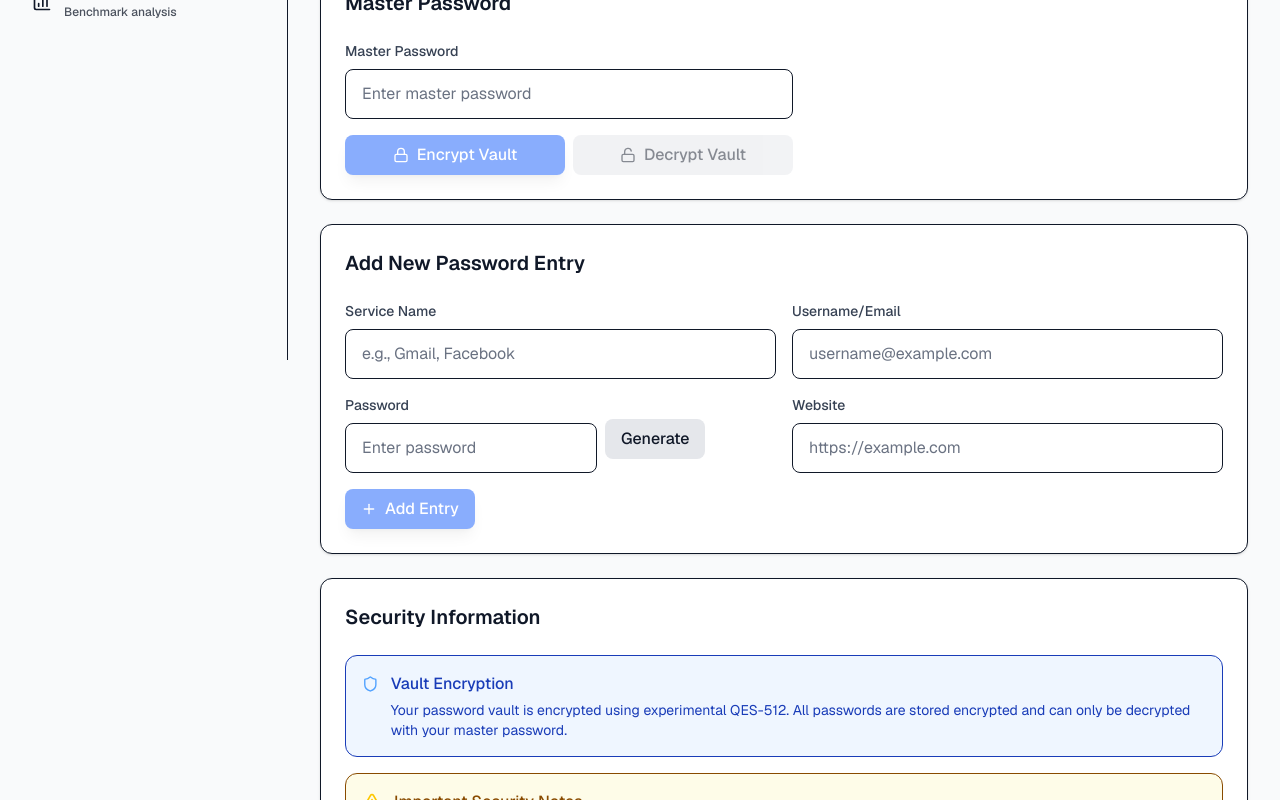
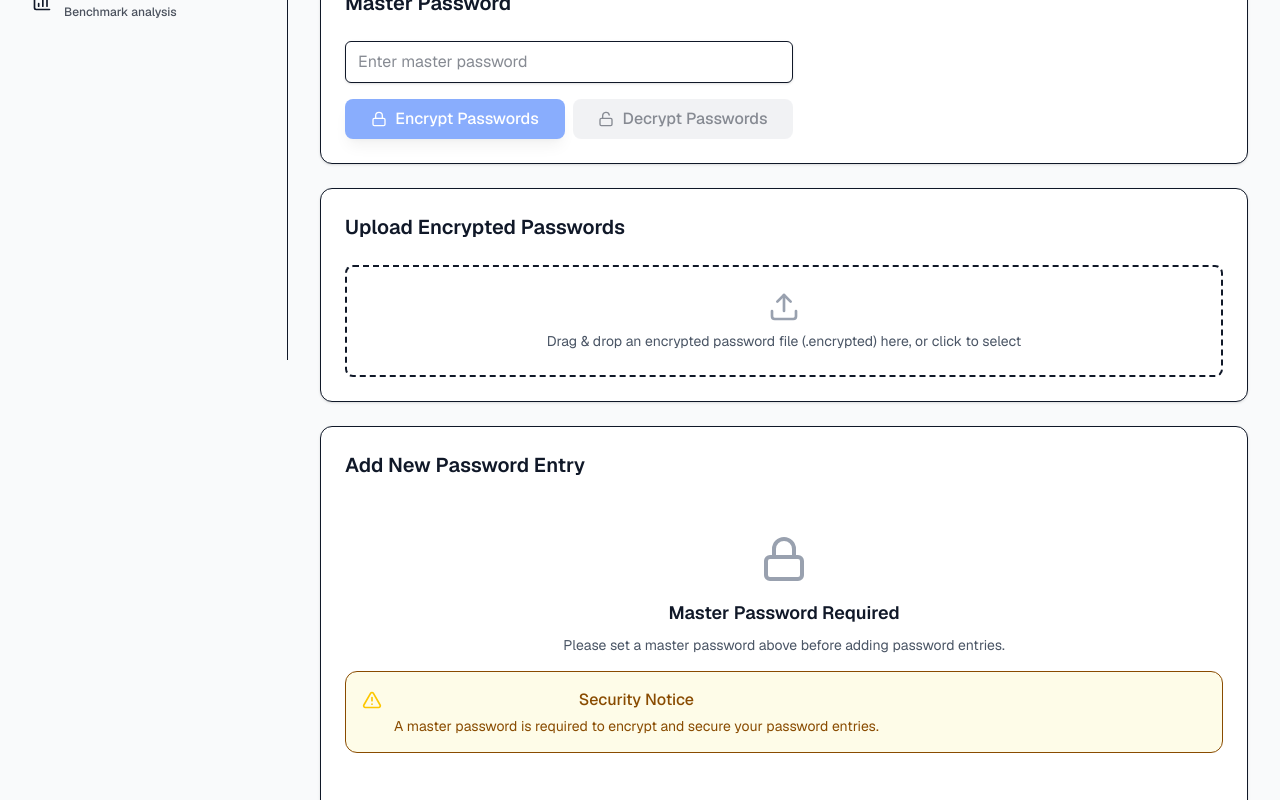
Before and after one commit to thacher/quantum-cryption, a Next.js app: page /password-manager in a window 1280 px wide. Shown: the part 440-1240 px from the top of the page. Built offline with nearby package versions, Linux system fonts and the light colour scheme.

Commit message:
password manager upload encryption  fixes

```diff
--- a/src/app/page.tsx
+++ b/src/app/page.tsx
@@ -259,10 +259,6 @@ export default function FileVault() {
                 for research and educational purposes only. QES is not an officially recognized
                 cryptographic standard. Do not use for production or real-world sensitive data.
               </p>
-              <p className="mt-2">
-                <strong>Note:</strong> Encrypted files (.encrypted) contain JSON data and cannot be opened
-                with normal applications like Preview. Use this File Vault to decrypt them.
-              </p>
             </div>
           </div>
         </div>
--- a/src/app/password-manager/page.tsx
+++ b/src/app/password-manager/page.tsx
@@ -15,11 +15,14 @@ import {
   Shield,
   Lock,
   Unlock,
-  AlertTriangle
+  AlertTriangle,
+  Upload,
+  FileText
 } from 'lucide-react';
 import { Card, Button, Input, Alert, Badge, ProgressBar } from '@/components/ui';
 import { QES512 } from '@/lib/crypto/qes512';
 import { CryptoAnalyzer } from '@/lib/crypto/analyzer';
+import { useDropzone } from 'react-dropzone';
 
 interface PasswordEntry {
   id: string;
@@ -42,6 +45,8 @@ export default function PasswordManager() {
     website: ''
   });
   const [isEncrypted, setIsEncrypted] = useState(false);
+  const [uploadedFile, setUploadedFile] = useState<File | null>(null);
+  const [isProcessingFile, setIsProcessingFile] = useState(false);
   const [showPasswords, setShowPasswords] = useState<{ [key: string]: boolean }>({});
   const [entropyAnalysis, setEntropyAnalysis] = useState<{
     entropy: number;
@@ -53,6 +58,11 @@ export default function PasswordManager() {
   const qes512 = new QES512();
 
   const addEntry = () => {
+    if (!masterPassword) {
+      alert('Please set a master password before adding password entries.');
+      return;
+    }
+
     if (!newEntry.name || !newEntry.username || !newEntry.password) return;
 
     const entry: PasswordEntry = {
@@ -64,11 +74,11 @@ export default function PasswordManager() {
     setNewEntry({ name: '', username: '', password: '', website: '' });
   };
 
-  const encryptVault = async () => {
+  const encryptPasswords = async () => {
     if (!masterPassword || entries.length === 0) return;
 
-    const vaultData = JSON.stringify(entries);
-    const result = qes512.encrypt(vaultData, masterPassword);
+    const passwordData = JSON.stringify(entries);
+    const result = qes512.encrypt(passwordData, masterPassword);
 
     // Update entries with encrypted data
     setEntries(prev => prev.map(entry => ({
@@ -79,16 +89,35 @@ export default function PasswordManager() {
     })));
 
     setIsEncrypted(true);
+
+    // Download encrypted passwords file (matching File Vault structure)
+    const encryptedData = {
+      ciphertext: result.ciphertext,
+      iv: result.iv,
+      salt: result.salt,
+      algorithm: result.algorithm,
+      layers: result.layers || 2
     };
 
-  const decryptVault = async () => {
+    const blob = new Blob([JSON.stringify(encryptedData, null, 2)], { type: 'text/plain' });
+    const url = URL.createObjectURL(blob);
+    const a = document.createElement('a');
+    a.href = url;
+    a.download = `passwords-${new Date().toISOString().split('T')[0]}.encrypted`;
+    document.body.appendChild(a);
+    a.click();
+    document.body.removeChild(a);
+    URL.revokeObjectURL(url);
+  };
+
+  const decryptPasswords = async () => {
     if (!masterPassword || !isEncrypted) return;
 
     try {
       const firstEntry = entries.find(e => e.encrypted);
       if (!firstEntry?.encrypted || !firstEntry?.iv) return;
 
-      const result = qes512.decrypt(firstEntry.encrypted, masterPassword, firstEntry.iv);
+      const result = qes512.decrypt(firstEntry.encrypted, masterPassword, firstEntry.iv, firstEntry.salt);
 
       const decryptedEntries = JSON.parse(result.plaintext);
       setEntries(decryptedEntries);
@@ -112,6 +141,60 @@ export default function PasswordManager() {
 
   const copyToClipboard = (text: string) => {
     navigator.clipboard.writeText(text);
+  };
+
+  // Function to detect if a file is encrypted based on file extension
+  const detectFileType = (file: File): 'encrypted' | 'unencrypted' => {
+    // Check if file has .encrypted extension
+    if (file.name.toLowerCase().endsWith('.encrypted')) {
+      return 'encrypted';
+    }
+    return 'unencrypted';
+  };
+
+  const onDrop = (acceptedFiles: File[]) => {
+    const file = acceptedFiles[0];
+    if (file) {
+      const fileType = detectFileType(file);
+      if (fileType === 'encrypted') {
+        setUploadedFile(file);
+      } else {
+        alert('Please upload a .encrypted file. Only encrypted password files are supported.');
+      }
+    }
+  };
+
+  const { getRootProps, getInputProps, isDragActive } = useDropzone({
+    onDrop,
+    multiple: false,
+    maxSize: 10 * 1024 * 1024 // 10MB limit for password files
+  });
+
+  const uploadAndDecryptPasswords = async () => {
+    if (!uploadedFile || !masterPassword) return;
+
+    setIsProcessingFile(true);
+    try {
+      const fileContent = await uploadedFile.text();
+      const encryptedData = JSON.parse(fileContent);
+
+      const result = qes512.decrypt(
+        encryptedData.ciphertext,
+        masterPassword,
+        encryptedData.iv,
+        encryptedData.salt
+      );
+
+      const decryptedEntries = JSON.parse(result.plaintext);
+      setEntries(decryptedEntries);
+      setIsEncrypted(true);
+      setUploadedFile(null);
+    } catch (error) {
+      console.error('Decryption error:', error);
+      alert('Failed to decrypt password file. Please check your master password.');
+    } finally {
+      setIsProcessingFile(false);
+    }
   };
 
   const analyzePasswordEntropy = (password: string) => {
@@ -191,37 +274,99 @@ export default function PasswordManager() {
       {/* Master Password */}
       <Card title="Master Password">
         <div className="max-w-md space-y-4">
-          <Input
+          <input
             type="password"
-            label="Master Password"
             value={masterPassword}
             onChange={(e) => setMasterPassword(e.target.value)}
             placeholder="Enter master password"
+            className="w-full px-3 py-2 border border-gray-300 dark:border-gray-600 rounded-md shadow-sm focus:outline-none focus:ring-blue-500 focus:border-blue-500 bg-white dark:bg-gray-800 text-gray-900 dark:text-gray-100"
           />
           <div className="flex space-x-2">
             <Button
-              onClick={encryptVault}
+              onClick={encryptPasswords}
               disabled={!masterPassword || entries.length === 0 || isEncrypted}
               className="flex-1"
             >
               <Lock className="h-4 w-4 mr-2" />
-              Encrypt Vault
+              Encrypt Passwords
             </Button>
             <Button
-              onClick={decryptVault}
+              onClick={decryptPasswords}
               variant="secondary"
               disabled={!masterPassword || !isEncrypted}
               className="flex-1"
             >
               <Unlock className="h-4 w-4 mr-2" />
-              Decrypt Vault
+              Decrypt Passwords
             </Button>
           </div>
         </div>
       </Card>
 
+      {/* Upload Encrypted Passwords */}
+      <Card title="Upload Encrypted Passwords">
+        <div className="space-y-4">
+          <div
+            {...getRootProps()}
+            className={`border-2 border-dashed rounded-lg p-6 text-center cursor-pointer transition-colors ${
+              isDragActive
+                ? 'border-blue-500 bg-blue-50 dark:bg-blue-900/20'
+                : 'border-gray-300 dark:border-gray-600 hover:border-gray-400 dark:hover:border-gray-500'
+            }`}
+          >
+            <input {...getInputProps()} />
+            <Upload className="mx-auto h-8 w-8 text-gray-400 mb-2" />
+            <p className="text-sm text-gray-600 dark:text-gray-400">
+              {isDragActive
+                ? 'Drop the encrypted file here...'
+                : 'Drag & drop an encrypted password file (.encrypted) here, or click to select'}
+            </p>
+          </div>
+
+          {uploadedFile && (
+            <div className="flex items-center justify-between p-3 bg-gray-50 dark:bg-gray-800 rounded-lg">
+              <div className="flex items-center">
+                <FileText className="h-5 w-5 text-gray-500 mr-2" />
+                <span className="text-sm font-medium text-gray-900 dark:text-gray-100">
+                  {uploadedFile.name}
+                </span>
+              </div>
+              <Button
+                onClick={uploadAndDecryptPasswords}
+                disabled={!masterPassword || isProcessingFile}
+                size="sm"
+              >
+                {isProcessingFile ? 'Decrypting...' : 'Decrypt & Load'}
+              </Button>
+            </div>
+          )}
+        </div>
+      </Card>
+
       {/* Add New Entry */}
       <Card title="Add New Password Entry">
+        {!masterPassword ? (
+          <div className="text-center py-8">
+            <Lock className="mx-auto h-12 w-12 text-gray-400 mb-4" />
+            <h3 className="text-lg font-semibold text-gray-900 dark:text-gray-100 mb-2">
+              Master Password Required
+            </h3>
+            <p className="text-sm text-gray-600 dark:text-gray-400 mb-4">
+              Please set a master password above before adding password entries.
+            </p>
+            <Alert type="warning">
+              <div className="flex items-start">
+                <AlertTriangle className="h-5 w-5 text-yellow-400 mt-0.5 mr-3" />
+                <div>
+                  <h4 className="font-medium">Security Notice</h4>
+                  <p className="text-sm mt-1">
+                    A master password is required to encrypt and secure your password entries.
+                  </p>
+                </div>
+              </div>
+            </Alert>
+          </div>
+        ) : (
           <div className="grid grid-cols-1 md:grid-cols-2 gap-4">
             <Input
               label="Service Name"
@@ -277,8 +422,12 @@ export default function PasswordManager() {
               placeholder="https://example.com"
             />
           </div>
+        )}
         <div className="mt-4">
-          <Button onClick={addEntry} disabled={!newEntry.name || !newEntry.username || !newEntry.password}>
+          <Button
+            onClick={addEntry}
+            disabled={!masterPassword || !newEntry.name || !newEntry.username || !newEntry.password}
+          >
             <Plus className="h-4 w-4 mr-2" />
             Add Entry
           </Button>
```
Lines whose indentation alone changed are shown as unchanged.
